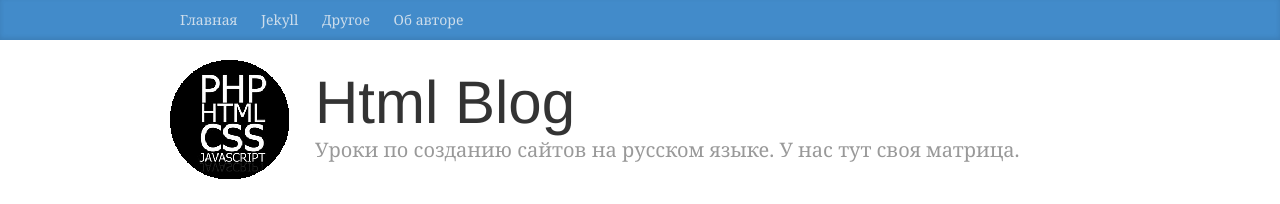
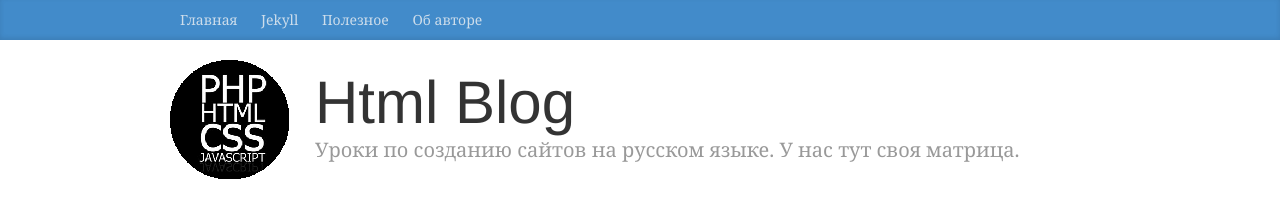
Before and after one commit to htmlblog/htmlblog.github.io, a Jekyll site: the page built from _posts/2017-03-27-permission-to-denied-to-git-error-403.md, in a window 1280 px wide and 900 px high. Shown: the top 204 px of the window. Built offline with Jekyll 4.4.1, drawn with Linux system fonts in a browser that asks for light colours; comment, search, counter and statistics services are not loaded.

Commit message:
Update top-nav.html

```diff
--- a/_includes/top-nav.html
+++ b/_includes/top-nav.html
@@ -1,6 +1,6 @@
 <nav class="blog-nav">
   <a class="blog-nav-item" href="/">Главная</a>
   <a class="blog-nav-item" href="#">Jekyll</a>
-  <a class="blog-nav-item" href="#">Другое</a>
+  <a class="blog-nav-item" href="#">Полезное</a>
   <a class="blog-nav-item" href="#">Об авторе</a>
 </nav>
```
